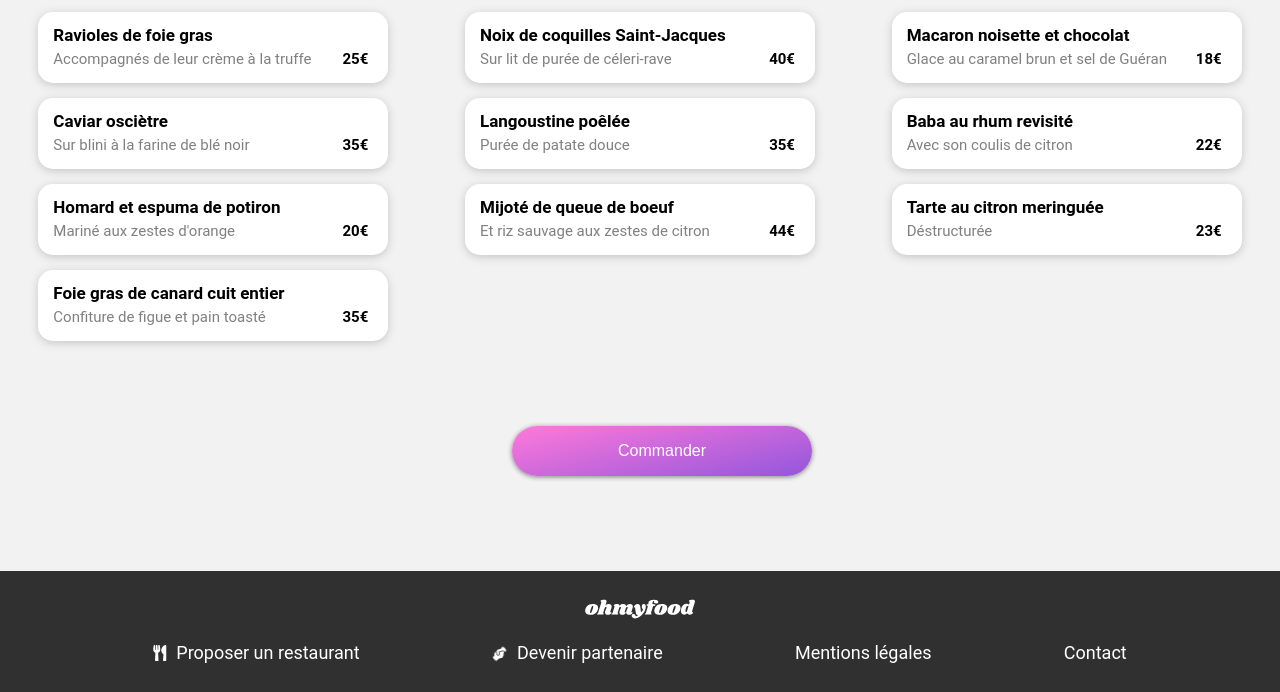
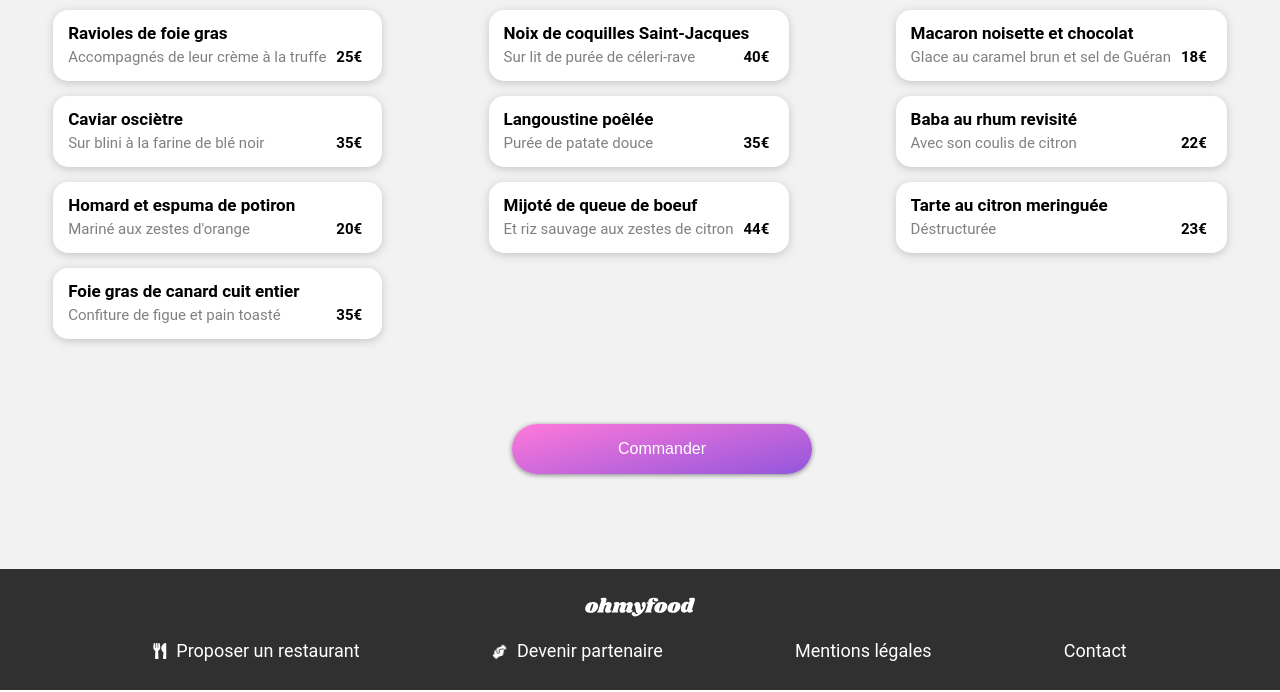
Before and after one commit to Unautrepseudo/EricNarbo_3_18042021, a website: page note.html in a window 1280 px wide. Shown: the part 402-1094 px from the top of the page. Drawn offline with Linux system fonts and the light colour scheme; a web font is replaced by a local one.

Commit message:
modifications exam

```diff
--- a/note.html
+++ b/note.html
@@ -41,7 +41,7 @@
           <h2>Entrées</h2>
           <div class="subline"></div>
           <div class="dish dish-1">
-            <label for="dish-a-a1">
+            <label for="dish-a-a1"></label>
             <input type="checkbox" name="dish-a-a1" id="dish-a-a1" />
             <div class="dish-infos">
               <h3>Ravioles de foie gras</h3>
@@ -54,10 +54,9 @@
             </div>
             <span class="checkbox-container"> </span>
             <div class="checkfa"><i class="fas fa-check"></i></div>
-            </label>
           </div>
           <div class="dish dish-2">
-            <label for="dish-a-a2">
+            <label for="dish-a-a2"></label>
             <input type="checkbox" name="dish-a-a2" id="dish-a-a2" />
 
             <div class="dish-infos">
@@ -71,10 +70,9 @@
             </div>
             <span class="checkbox-container"> </span>
             <div class="checkfa"><i class="fas fa-check"></i></div>
-            </label>
           </div>
           <div class="dish dish-3">
-            <label for="dish-a-a3">
+            <label for="dish-a-a3"> </label>
             <input type="checkbox" name="dish-a-a3" id="dish-a-a3" />
 
             <div class="dish-infos">
@@ -86,10 +84,9 @@
             </div>
             <span class="checkbox-container"> </span>
             <div class="checkfa"><i class="fas fa-check"></i></div>
-            </label>
           </div>
           <div class="dish dish-4">
-            <label for="dish-a-a4">
+            <label for="dish-a-a4"> </label>
             <input type="checkbox" name="dish-a-a3" id="dish-a-a4" />
             <div class="dish-infos">
               <h3>Foie gras de canard cuit entier</h3>
@@ -102,31 +99,27 @@
             </div>
             <span class="checkbox-container"></span>
             <div class="checkfa"><i class="fas fa-check"></i></div>
-            </label>
           </div>
         </section>
         <section class="plats">
           <h2>PLATS</h2>
           <div class="subline"></div>
           <div class="dish dish-1">
-            <label for="dish-a-b1">
+            <label for="dish-a-b1"></label>
             <input type="checkbox" name="dish-a-b1" id="dish-a-b1" />
 
             <div class="dish-infos">
               <h3>Noix de coquilles Saint-Jacques</h3>
               <div class="dish-detail">
-                  <p class="dish-description">
-                    Sur lit de purée de céleri-rave
-                  </p>
+                <p class="dish-description">Sur lit de purée de céleri-rave</p>
                 <span class="price">40€</span>
               </div>
             </div>
             <span class="checkbox-container"> </span>
             <div class="checkfa"><i class="fas fa-check"></i></div>
-            </label>
           </div>
           <div class="dish dish-2">
-            <label for="dish-a-b2">
+            <label for="dish-a-b2"></label>
             <input type="checkbox" name="dish-a-b2" id="dish-a-b2" />
 
             <div class="dish-infos">
@@ -138,10 +131,9 @@
             </div>
             <span class="checkbox-container"> </span>
             <div class="checkfa"><i class="fas fa-check"></i></div>
-            </label>
           </div>
           <div class="dish dish-3">
-            <label for="dish-a-b3">
+            <label for="dish-a-b3"></label>
             <input type="checkbox" name="dish-a-b3" id="dish-a-b3" />
 
             <div class="dish-infos">
@@ -155,14 +147,13 @@
             </div>
             <span class="checkbox-container"> </span>
             <div class="checkfa"><i class="fas fa-check"></i></div>
-            </label>
           </div>
         </section>
         <section class="desserts">
           <h2>DESSERTS</h2>
           <div class="subline"></div>
           <div class="dish dish-1">
-            <label for="dish-a-c1">
+            <label for="dish-a-c1"></label>
             <input type="checkbox" name="dish-a-c1" id="dish-a-c1" />
 
             <div class="dish-infos">
@@ -176,10 +167,9 @@
             </div>
             <span class="checkbox-container"> </span>
             <div class="checkfa"><i class="fas fa-check"></i></div>
-            </label>
           </div>
           <div class="dish dish-2">
-            <label for="dish-a-c2">
+            <label for="dish-a-c2"></label>
             <input type="checkbox" name="dish-a-c2" id="dish-a-c2" />
 
             <div class="dish-infos">
@@ -191,10 +181,9 @@
             </div>
             <span class="checkbox-container"> </span>
             <div class="checkfa"><i class="fas fa-check"></i></div>
-            </label>
           </div>
           <div class="dish dish-3">
-            <label for="dish-a-c3">
+            <label for="dish-a-c3"></label>
             <input type="checkbox" name="dish-a-c3" id="dish-a-c3" />
 
             <div class="dish-infos">
@@ -206,7 +195,6 @@
             </div>
             <span class="checkbox-container"> </span>
             <div class="checkfa"><i class="fas fa-check"></i></div>
-            </label>
           </div>
         </section>
         <button class="pink-button" type="submit">Commander</button>
--- a/styles/sass/libs/components/_button.scss
+++ b/styles/sass/libs/components/_button.scss
@@ -44,12 +44,12 @@
     background: transparent;
     z-index: 2;
     opacity: 1;
-    transition: 0.4s;
+    transition: 3s;
     &:hover {
       opacity: 0.1;
     }
     &:hover ~ .fas {
-      transition: 0.4s;
+      transition: 3s;
       background: -webkit-linear-gradient($primary, $secondary);
       -webkit-background-clip: text;
       -webkit-text-fill-color: transparent;
--- a/styles/sass/libs/components/_checkbox.scss
+++ b/styles/sass/libs/components/_checkbox.scss
@@ -3,6 +3,7 @@
 
 .dish input {
   &:checked ~ .dish-infos {
+    transition: 1s;
     width: 255px !important;
     margin-right: 5px;
   }
@@ -10,11 +11,11 @@
     transform: rotate(360deg);
     right: 27px;
     opacity: 1;
-    transition: transform 0.2s;
+    transition: transform 1.3s, opacity 0.4s;
   }
 
   &:checked ~ .checkbox-container {
     transform: translateX(13px);
-    transition: transform 0.3s;
+    transition: transform 0.6s;
   }
 }
--- a/styles/sass/libs/layouts/_dish.scss
+++ b/styles/sass/libs/layouts/_dish.scss
@@ -9,7 +9,7 @@
   margin: auto;
   background: white;
   border-radius: 15px;
-  width: 350px;
+  max-width: 350px;
   margin-bottom: 15px;
   margin-top: 15px;
   overflow-x: hidden;
@@ -20,10 +20,10 @@
   animation-fill-mode: forwards;
 
   label {
-    width: 350px;
-    padding-left: 15px;
-    display: flex;
     cursor: pointer;
+    position: absolute;
+    width: 100%;
+    height: 100%;
   }
 
   .checkfa {
@@ -87,5 +87,6 @@
     transition: 0.2s;
     margin-right: 20px;
     flex-direction: column;
+    padding-left: 15px;
   }
 }
--- a/styles/sass/libs/layouts/_form.scss
+++ b/styles/sass/libs/layouts/_form.scss
@@ -7,12 +7,17 @@
     font-size: 18px;
     padding: 28px;
   }
+  i {
+    font-weight: 900;
+    position: absolute;
+    left: 44%;
+    top: 74px;
+  }
 
   ::placeholder {
     transform: translateX(-10px);
     text-align: center;
     color: rgb(98, 98, 98);
     font-weight: bold;
-    font-family: 'Font Awesome 5 Free';
   }
 }
--- a/styles/sass/libs/layouts/_menu.scss
+++ b/styles/sass/libs/layouts/_menu.scss
@@ -13,7 +13,7 @@
     font-size: 25px;
   }
   h1 {
-    font-size: 27px;
+    font-size: 25px;
     font-weight: 600;
   }
 }
```
Also changed, not shown: delice.html (+9 -18 lines), francaise.html (+10 -21 lines), index.html (+2 -1 lines), la-palette-du-gout.html (+9 -18 lines), styles/css/style.css, 2 other files. Lines whose indentation alone changed are shown as unchanged.
